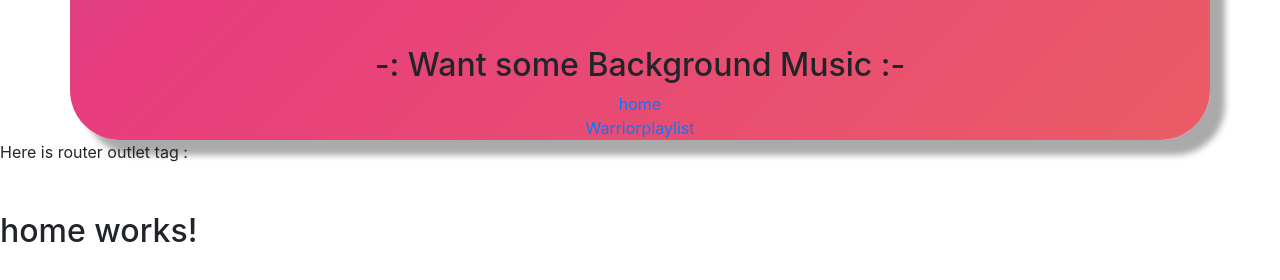
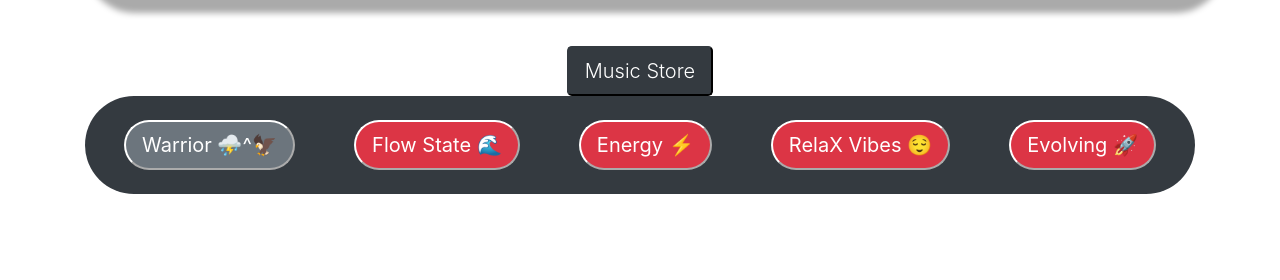
Before and after one commit to thesumitsuryawanshi/Todo-list-webapp, an Angular app: page / in a window 1280 px wide. Shown: the part 350-630 px from the top of the page. Built offline with nearby package versions, Linux system fonts and the light colour scheme; no server answers.

Commit message:
Music Feature added

```diff
--- a/src/app/app-routing.module.ts
+++ b/src/app/app-routing.module.ts
@@ -8,7 +8,7 @@ import { HomeComponent } from './home/home.component';
 
 const routes: Routes = [
 
-  {      path:''          ,        component:HomeComponent },
+  {      path:'home'          ,        component:HomeComponent },
   {     path :'wplaylist' ,   component: WPlaylistComponent}
 ];
 
--- a/src/app/app.component.html
+++ b/src/app/app.component.html
@@ -1,4 +1,3 @@
 <app-todo></app-todo> <!---inheriting todo  component-->
-Here is router outlet tag :
+
 <br><br><br>
-<router-outlet></router-outlet>
--- a/src/app/home/home.component.html
+++ b/src/app/home/home.component.html
@@ -1 +1,26 @@
-<h2>home works!</h2>
+<div class="container">
+  <div class="text-center">
+
+    <button class="btn-lg btn-dark display-1    ">Music Store </button>
+
+
+  </div>
+
+
+  <!-- here below is   Music Store after clicking on button a respective component is invoked. -->
+
+
+  <nav class="navbar navbar-inverse bg-dark p-4 rounded-pill text-center">
+    <div class="container-fluid">
+
+      <button routerLink="/wplaylist" router class="btn-lg btn-secondary navbar-btn   border-5  border-white   rounded-pill">
+        Warrior ⛈️^🦅
+      </button>
+      <button class="btn-lg btn-danger navbar-btn      border-5  border-white     rounded-pill">Flow State 🌊 </button>
+      <button class="btn-lg btn-danger navbar-btn      border-5  border-white     rounded-pill">Energy ⚡ </button>
+      <button class="btn-lg btn-danger navbar-btn      border-5  border-white      rounded-pill">RelaX Vibes 😌</button>
+      <button class="btn-lg btn-danger navbar-btn      border-5  border-white      rounded-pill     ">Evolving 🚀
+      </button>
+    </div>
+  </nav>
+</div>
--- a/src/app/todo/todo.component.html
+++ b/src/app/todo/todo.component.html
@@ -57,15 +57,17 @@
 
                 </div>
 
-                <h2 >-: Want  some Background Music :-</h2>
-
-                        <a routerLink="/" >home</a> <br>
-                        <a routerLink="/wplaylist"  >Warriorplaylist </a>
 
 
 
+ </div>
 
-</div>
+ <app-home></app-home>
+ <!-- here in abv tag   all  music store component and its content is displayed
+when user click on the warrior  button then  cause of routerLink attribute & its path
+this below tag will be replace with the warrior-playlist   component
+-->
+ <router-outlet></router-outlet>
 
 <!----
 <h2>
--- a/src/app/w-playlist/w-playlist.component.html
+++ b/src/app/w-playlist/w-playlist.component.html
@@ -1,4 +1,6 @@
-<p>w-playlist works!</p>
+<div class="text-center">
 <iframe width="560" height="315" src="https://www.youtube-nocookie.com/embed/pwSC4Yd7eio"
  frameborder="400" allow="accelerometer; autoplay; clipboard-write; encrypted-media; gyroscope; picture-in-picture"
  allowfullscreen></iframe>
+
+</div>
```
